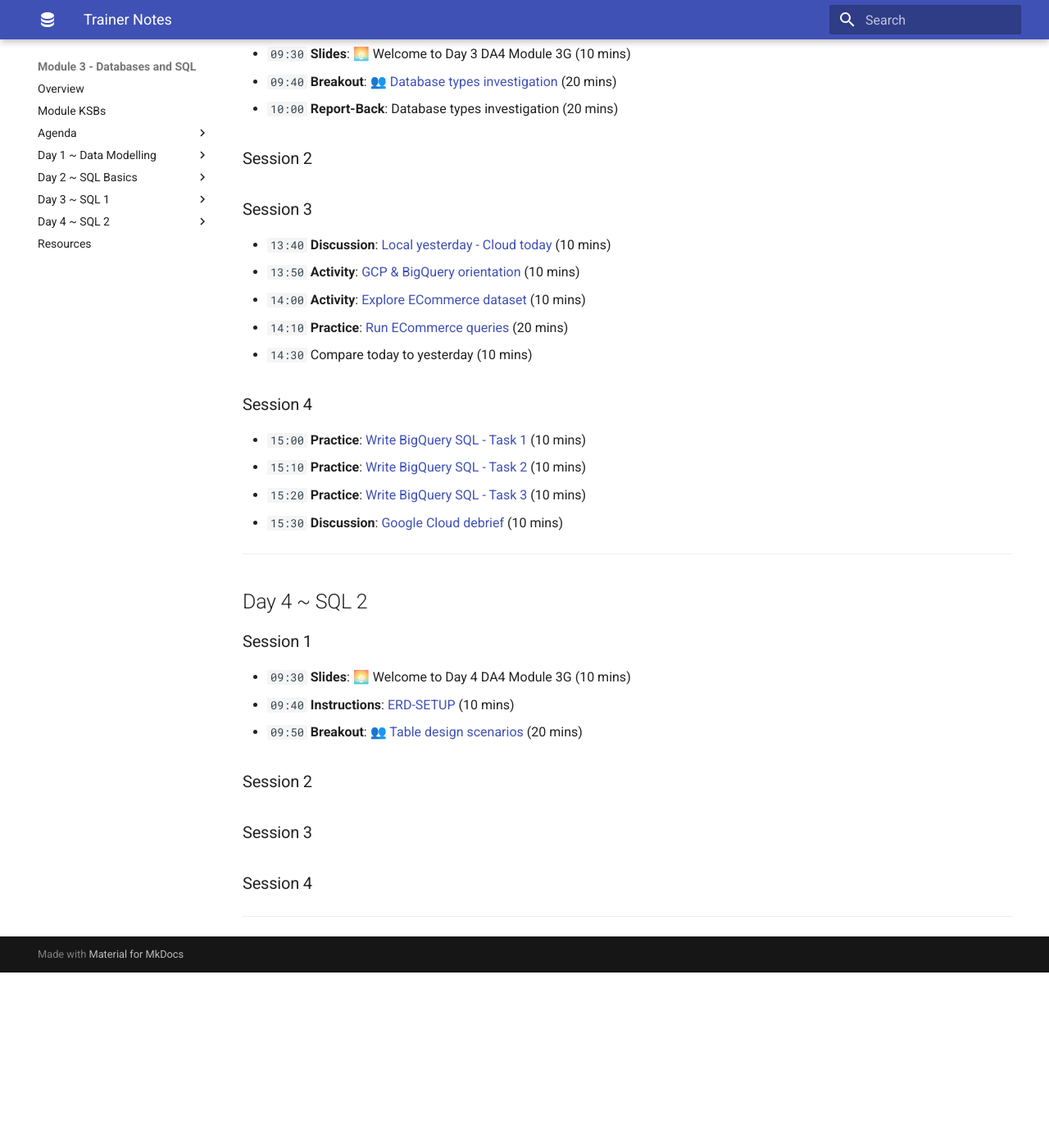
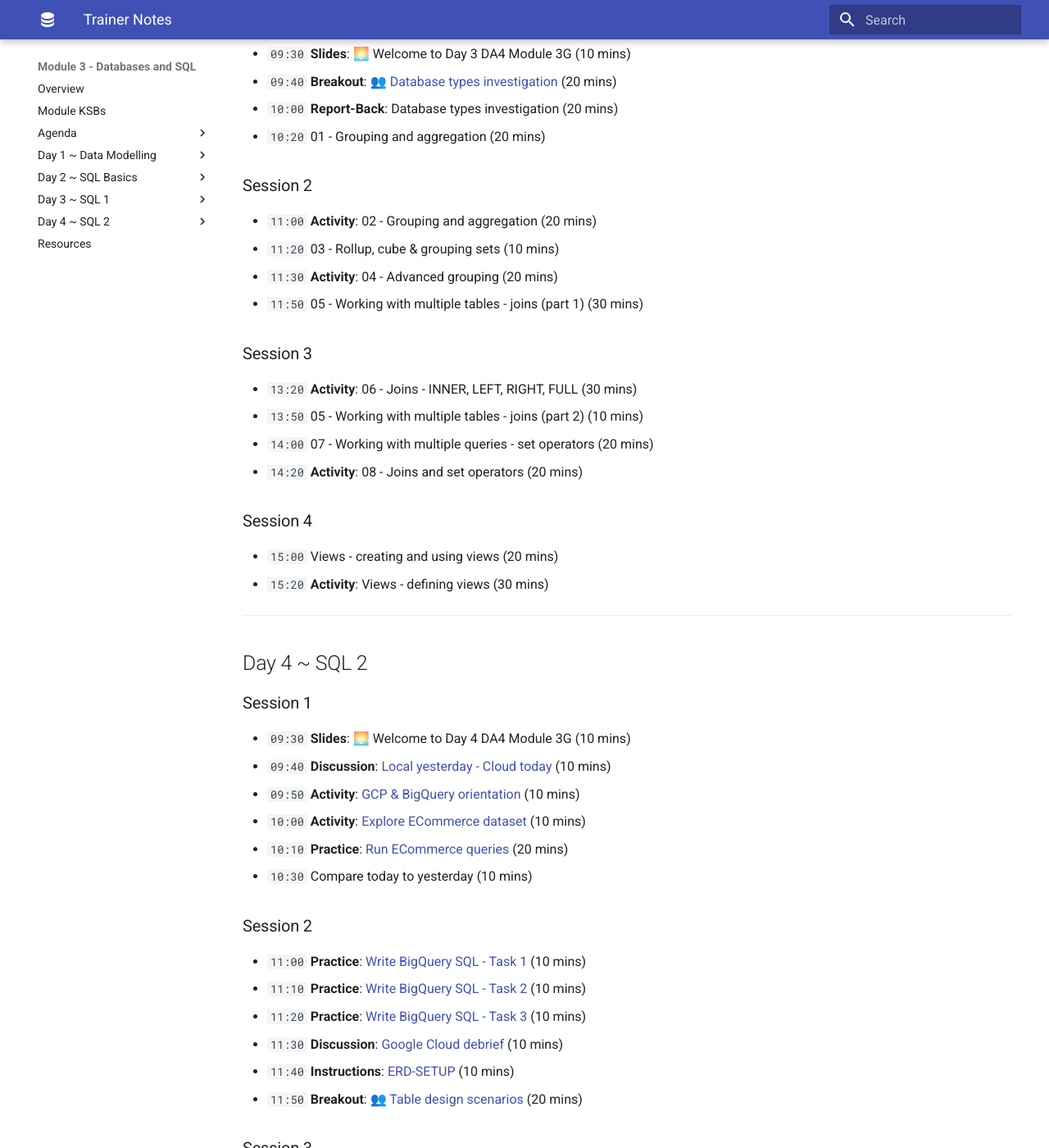
Before and after one commit to qaalabs/DA4M3G, an MkDocs documentation site: the page built from docs/trainer.md, in a window 1280 px wide and 1400 px high, scrolled down 1995 px. Shown: the whole window at 82% size. Built offline with MkDocs 1.6.1 and Material for MkDocs 9.7.7, drawn with Linux system fonts in a browser that asks for light colours; before the commit the page ends 3181 px from its top, so only the background shows below that; some of the changed text lies outside the part shown.

Commit message:
Auto commit by uthisha

```diff
--- a/docs/trainer.md
+++ b/docs/trainer.md
@@ -70,24 +70,26 @@
 - `09:30` **Slides**: 🌅 Welcome to Day 3 DA4 Module 3G (10 mins)
 - `09:40` **Breakout**: [👥 Database types investigation](day3/db-types.md) (20 mins)
 - `10:00` **Report-Back**: Database types investigation (20 mins)
+- `10:20` 01 - Grouping and aggregation (20 mins)
 
 ### Session 2
 
+- `11:00` **Activity**: 02 - Grouping and aggregation (20 mins)
+- `11:20` 03 - Rollup, cube & grouping sets (10 mins)
+- `11:30` **Activity**: 04 - Advanced grouping (20 mins)
+- `11:50` 05 - Working with multiple tables - joins (part 1) (30 mins)
 
 ### Session 3
 
-- `13:40` **Discussion**: [Local yesterday - Cloud today](day3/framing.md) (10 mins)
-- `13:50` **Activity**: [GCP & BigQuery orientation](day3/gcp-logon.md) (10 mins)
-- `14:00` **Activity**: [Explore ECommerce dataset](day3/bigquery-explore.md) (10 mins)
-- `14:10` **Practice**: [Run ECommerce queries](day3/bigquery-queries.md) (20 mins)
-- `14:30` Compare today to yesterday (10 mins)
+- `13:20` **Activity**: 06 - Joins - INNER, LEFT, RIGHT, FULL (30 mins)
+- `13:50` 05 - Working with multiple tables - joins (part 2) (10 mins)
+- `14:00` 07 - Working with multiple queries - set operators (20 mins)
+- `14:20` **Activity**: 08 - Joins and set operators (20 mins)
 
 ### Session 4
 
-- `15:00` **Practice**: [Write BigQuery SQL - Task 1](day3/bigquery-tasks-1.md) (10 mins)
-- `15:10` **Practice**: [Write BigQuery SQL - Task 2](day3/bigquery-tasks-2.md) (10 mins)
-- `15:20` **Practice**: [Write BigQuery SQL - Task 3](day3/bigquery-tasks-3.md) (10 mins)
-- `15:30` **Discussion**: [Google Cloud debrief](day3/bigquery-solutions.md) (10 mins)
+- `15:00` Views - creating and using views (20 mins)
+- `15:20` **Activity**: Views - defining views (30 mins)
 
 ---
 
@@ -96,16 +98,28 @@
 ### Session 1
 
 - `09:30` **Slides**: 🌅 Welcome to Day 4 DA4 Module 3G (10 mins)
-- `09:40` **Instructions**: [ERD-SETUP](day4/erd-setup.md) (10 mins)
-- `09:50` **Breakout**: [👥 Table design scenarios](day4/erd-revision.md) (20 mins)
+- `09:40` **Discussion**: [Local yesterday - Cloud today](day4/framing.md) (10 mins)
+- `09:50` **Activity**: [GCP & BigQuery orientation](day4/gcp-logon.md) (10 mins)
+- `10:00` **Activity**: [Explore ECommerce dataset](day4/bigquery-explore.md) (10 mins)
+- `10:10` **Practice**: [Run ECommerce queries](day4/bigquery-queries.md) (20 mins)
+- `10:30` Compare today to yesterday (10 mins)
 
 ### Session 2
 
+- `11:00` **Practice**: [Write BigQuery SQL - Task 1](day4/bigquery-tasks-1.md) (10 mins)
+- `11:10` **Practice**: [Write BigQuery SQL - Task 2](day4/bigquery-tasks-2.md) (10 mins)
+- `11:20` **Practice**: [Write BigQuery SQL - Task 3](day4/bigquery-tasks-3.md) (10 mins)
+- `11:30` **Discussion**: [Google Cloud debrief](day4/bigquery-solutions.md) (10 mins)
+- `11:40` **Instructions**: [ERD-SETUP](day4/erd-setup.md) (10 mins)
+- `11:50` **Breakout**: [👥 Table design scenarios](day4/erd-revision.md) (20 mins)
 
 ### Session 3
 
+- `13:20` **Activity**: 03 - SQL revision (70 mins)
 
 ### Session 4
 
+- `14:50` 04 - Stretch and challenge: window functions (40 mins)
+- `15:30` **Discussion**: Module recap and Q&A (20 mins)
 
 ---
--- a/mkdocs.yml
+++ b/mkdocs.yml
@@ -23,14 +23,14 @@ nav:
 
   - "Day 3 ~ SQL 1":
     - "👥 Database types investigation": day3/db-types.md
-    - "GCP & BigQuery orientation": day3/gcp-logon.md
-    - "Explore ECommerce dataset": day3/bigquery-explore.md
-    - "Run ECommerce queries": day3/bigquery-queries.md
-    - "Write BigQuery SQL - Task 1": day3/bigquery-tasks-1.md
-    - "Write BigQuery SQL - Task 2": day3/bigquery-tasks-2.md
-    - "Write BigQuery SQL - Task 3": day3/bigquery-tasks-3.md
 
   - "Day 4 ~ SQL 2":
+    - "GCP & BigQuery orientation": day4/gcp-logon.md
+    - "Explore ECommerce dataset": day4/bigquery-explore.md
+    - "Run ECommerce queries": day4/bigquery-queries.md
+    - "Write BigQuery SQL - Task 1": day4/bigquery-tasks-1.md
+    - "Write BigQuery SQL - Task 2": day4/bigquery-tasks-2.md
+    - "Write BigQuery SQL - Task 3": day4/bigquery-tasks-3.md
     - "👥 Table design scenarios": day4/erd-revision.md
 
   - Resources: resources.md
@@ -38,8 +38,8 @@ nav:
 not_in_nav: |
   404.md
   trainer.md
-  day3/framing.md
-  day3/bigquery-solutions.md
+  day4/framing.md
+  day4/bigquery-solutions.md
   day4/erd-setup.md
   google/GCPFCI.md
   google/GCPMDLDW.md
```
Also changed, not shown: docs/agenda/day3.md (+11 -13 lines), docs/agenda/day4.md (+14 -5 lines), zensical.toml (+6 -6 lines), 2 other files.
